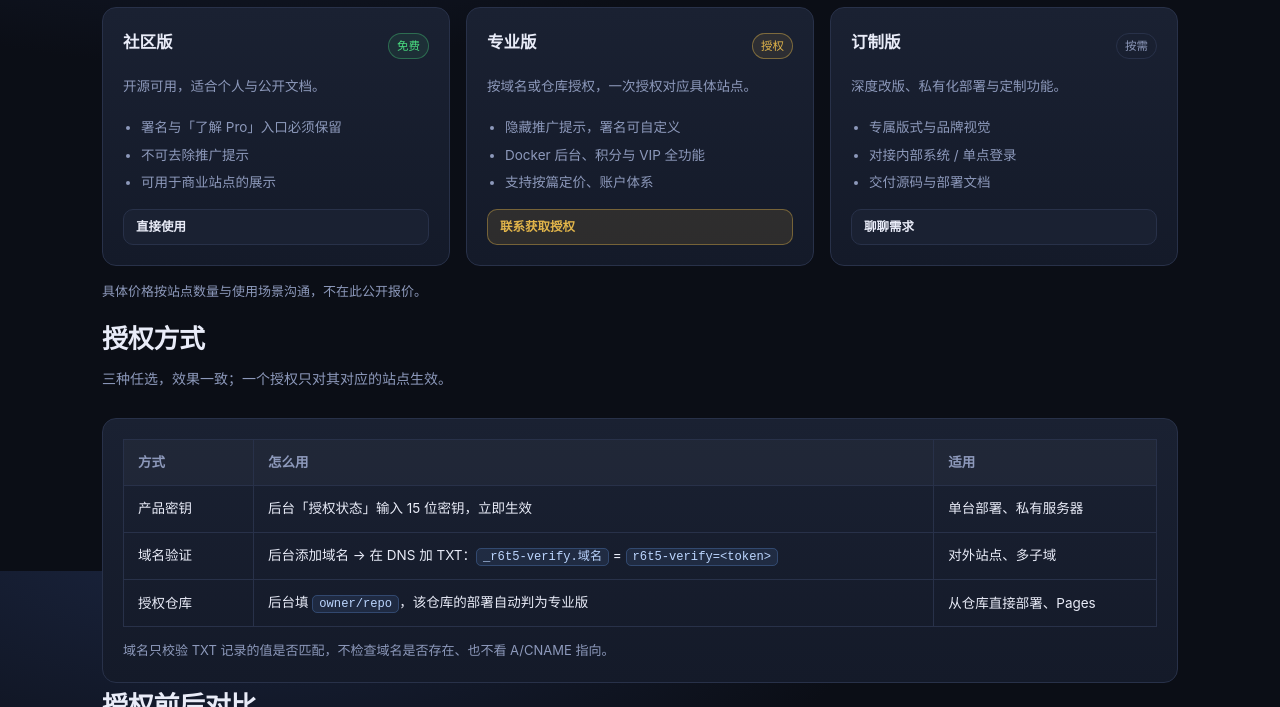
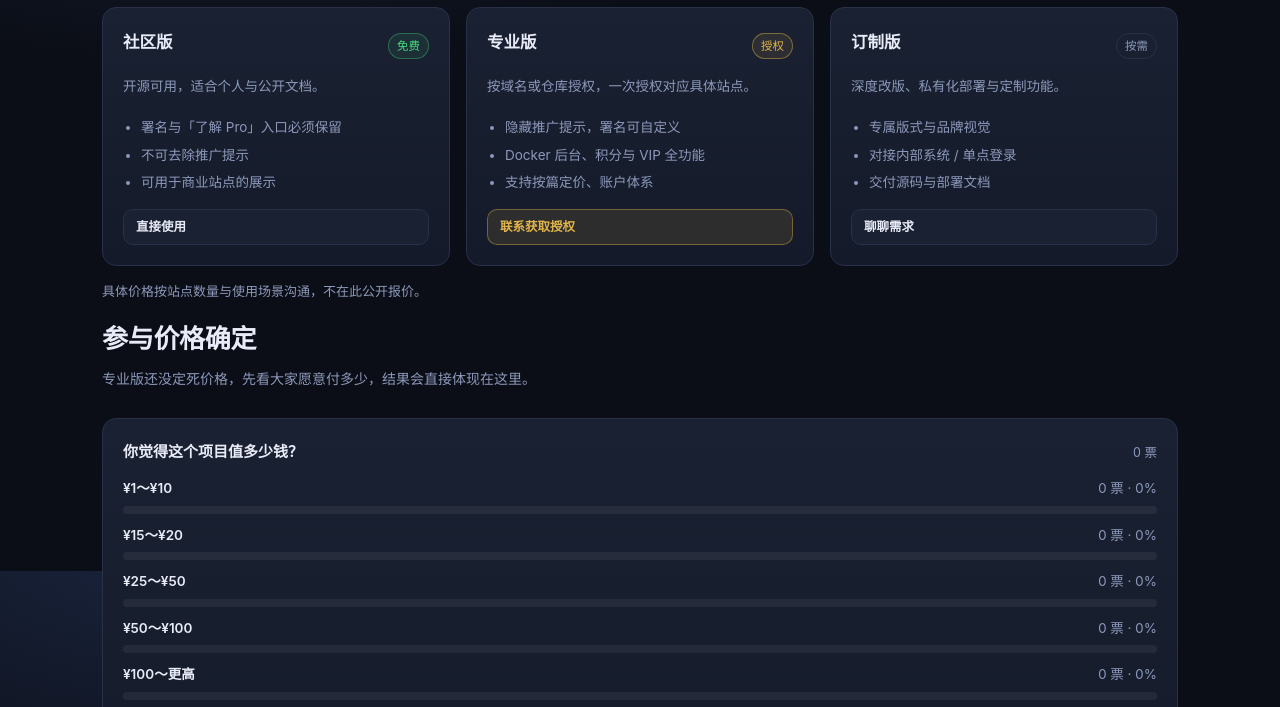
Before and after one commit to TanchiPanda/rtdocs-home, a plain HTML site: page pricing.html in a window 1280 px wide. Shown: the part 229-936 px from the top of the page. Drawn offline with Linux system fonts and the light colour scheme.

Commit message:
feat: 价格页接入价格投票（discussions/2）
- 新增「参与价格确定」区块，读取 data/poll.json 渲染票数与百分比
- 投票入口指向社区仓库 Discussions #2
- 统计脚本同时抓取 poll 数据，每 6 小时同步一次

```diff
--- a/assets/site.js
+++ b/assets/site.js
@@ -75,6 +75,30 @@
     }
   }
 
+  async function loadPoll() {
+    const box = el('pollBox');
+    if (!box) return;
+    let d = null;
+    try {
+      const r = await fetch('data/poll.json', { cache: 'no-cache' });
+      if (r.ok) d = await r.json();
+    } catch (e) {}
+    if (!d || !d.options) { box.innerHTML = '<p class="poll-empty">投票数据暂时读不到，点下面的按钮直接去 GitHub 投。</p>'; return; }
+    const link = el('pollLink');
+    if (link && d.url) link.href = d.url;
+    const total = d.total || 0;
+    const max = Math.max(1, ...d.options.map(o => o.votes || 0));
+    box.innerHTML = '<div style="display:flex;justify-content:space-between;align-items:baseline;margin-bottom:12px">'
+      + '<b style="font-size:15px">' + esc(d.title || '你觉得这个项目值多少钱？') + '</b>'
+      + '<span style="color:var(--muted);font-size:12.5px">' + total + ' 票</span></div>'
+      + d.options.map(o =>
+        '<div class="poll-row"><div class="poll-head"><b>' + esc(o.label) + '</b><span>' + (o.votes || 0) + ' 票 · '
+        + (total ? Math.round((o.votes || 0) / total * 100) : 0) + '%</span></div>'
+        + '<div class="poll-bar"><div class="poll-fill" style="width:' + Math.round((o.votes || 0) / max * 100) + '%"></div></div></div>'
+      ).join('')
+      + (total ? '' : '<p class="poll-empty" style="margin-top:6px">还没有人投票，来做第一个。</p>');
+  }
+
   // 代码块复制
   document.addEventListener('click', e => {
     const btn = e.target.closest('[data-copy]');
@@ -94,4 +118,5 @@
   });
 
   load();
+  loadPoll();
 })();
--- a/assets/style.css
+++ b/assets/style.css
@@ -97,6 +97,14 @@ details{background:var(--panel);border:1px solid var(--line);border-radius:12px;
 details[open]{border-color:#3a466a}
 summary{cursor:pointer;font-weight:600;font-size:14.5px}
 details p{color:var(--muted);font-size:13.5px;margin:10px 0 0}
+/* poll */
+.poll-row{margin:10px 0}
+.poll-head{display:flex;justify-content:space-between;font-size:13.5px;margin-bottom:5px}
+.poll-head b{font-weight:600}
+.poll-head span{color:var(--muted);font-variant-numeric:tabular-nums}
+.poll-bar{height:8px;border-radius:6px;background:rgba(255,255,255,.06);overflow:hidden}
+.poll-fill{height:100%;border-radius:6px;background:linear-gradient(90deg,#4f8cff,#7b6cf6);transition:width .6s ease}
+.poll-empty{color:var(--muted);font-size:13.5px}
 footer{border-top:1px solid var(--line);margin-top:40px;padding:34px 0 60px;color:var(--muted);font-size:13px}
 .foot-grid{display:grid;grid-template-columns:1.4fr 1fr 1fr 1fr;gap:22px}
 .foot-grid h5{color:var(--text);font-size:13.5px;margin:0 0 8px}
--- /dev/null
+++ b/data/poll.json
@@ -0,0 +1,29 @@
+{
+  "updatedAt": "2026-11-13T11:47:18.729Z",
+  "url": "https://github.com/TanchiPanda/r6t5-docs-community/discussions/2",
+  "title": "你觉得这个项目值多少钱？",
+  "question": "请选择",
+  "total": 0,
+  "options": [
+    {
+      "label": "¥1～¥10",
+      "votes": 0
+    },
+    {
+      "label": "¥15～¥20",
+      "votes": 0
+    },
+    {
+      "label": "¥25～¥50",
+      "votes": 0
+    },
+    {
+      "label": "¥50～¥100",
+      "votes": 0
+    },
+    {
+      "label": "¥100～更高",
+      "votes": 0
+    }
+  ]
+}
--- a/data/repos.json
+++ b/data/repos.json
@@ -1,5 +1,5 @@
 {
-  "updatedAt": "2026-11-13T11:26:08.501Z",
+  "updatedAt": "2026-11-13T11:47:18.165Z",
   "owner": "TanchiPanda",
   "repos": [
     {
--- a/pricing.html
+++ b/pricing.html
@@ -59,6 +59,18 @@
   <p style="color:var(--muted);font-size:13px;margin-top:14px">具体价格按站点数量与使用场景沟通，不在此公开报价。</p>
 </section>
 
+<section class="wrap" id="poll">
+  <div class="sec-head"><h2>参与价格确定</h2><p>专业版还没定死价格，先看大家愿意付多少，结果会直接体现在这里。</p></div>
+  <div class="card">
+    <div id="pollBox"><p class="poll-empty">正在读取投票…</p></div>
+    <div class="cta" style="justify-content:flex-start;margin-top:18px">
+      <a class="btn primary" id="pollLink" href="https://github.com/TanchiPanda/r6t5-docs-community/discussions/2" target="_blank" rel="noopener">去投票 →</a>
+      <a class="btn" href="https://github.com/TanchiPanda/r6t5-docs-community/discussions/2" target="_blank" rel="noopener">看讨论</a>
+    </div>
+    <p style="color:var(--muted);font-size:12.5px;margin:12px 0 0">需要 GitHub 账号，投票在 Discussions 里进行；这里的票数每 6 小时同步一次。</p>
+  </div>
+</section>
+
 <section class="wrap">
   <div class="sec-head"><h2>授权方式</h2><p>三种任选，效果一致；一个授权只对其对应的站点生效。</p></div>
   <div class="card">
```
Also changed, not shown: scripts/fetch-stats.mjs (+23 -0 lines).
